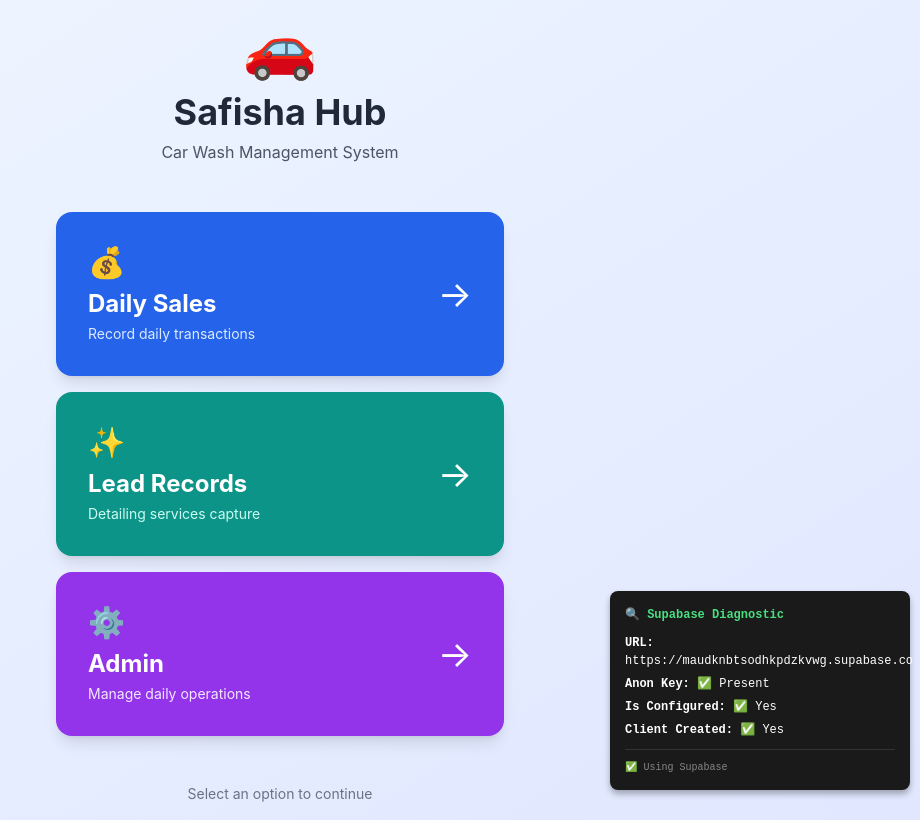
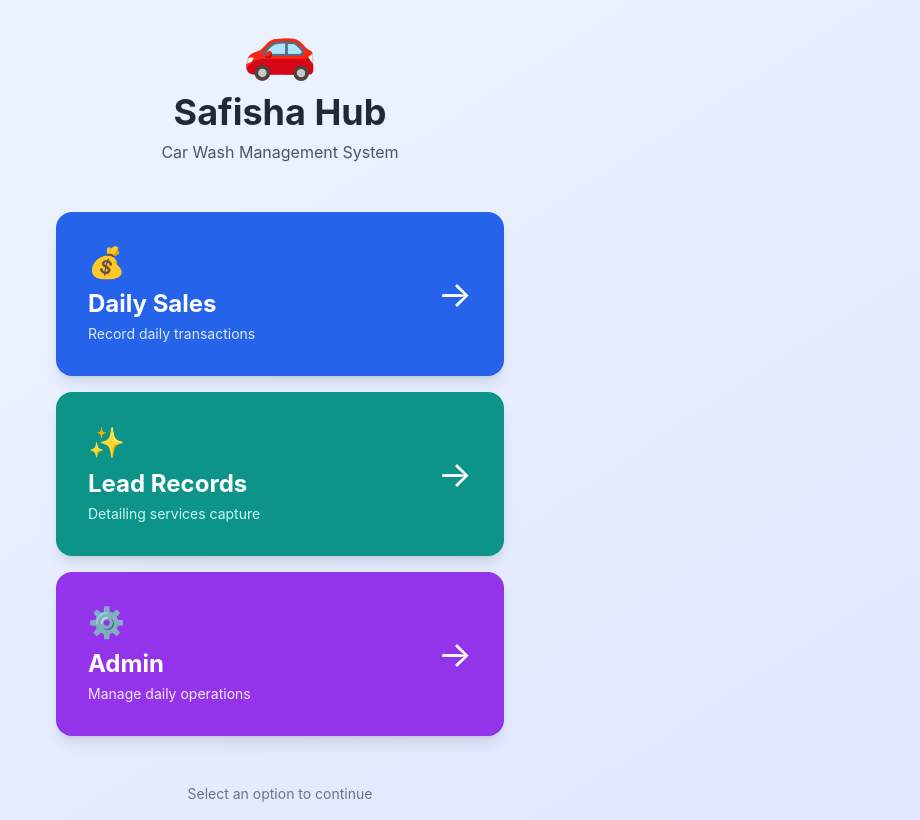
Before and after one commit to zacq/safishahub, a React (Create React App) app: page / in a window 1280 px wide. Shown: the whole page, without its empty margins (360-1280 px from the left). Built offline with nearby package versions, Linux system fonts and the light colour scheme.

Commit message:
Remove diagnostic panel from UI

```diff
--- a/src/App.js
+++ b/src/App.js
@@ -3,7 +3,6 @@ import Home from "./components/Home";
 import Records from "./components/Records";
 import Autodetailing from "./components/Autodetailing";
 import Admin from "./components/Admin";
-import DiagnosticInfo from "./components/DiagnosticInfo";
 
 export default function App() {
   const [currentPage, setCurrentPage] = useState('home');
@@ -18,7 +17,6 @@ export default function App() {
       {currentPage === 'records' && <Records onNavigate={handleNavigate} />}
       {currentPage === 'autodetailing' && <Autodetailing onNavigate={handleNavigate} />}
       {currentPage === 'admin' && <Admin onNavigate={handleNavigate} />}
-      <DiagnosticInfo />
     </>
   );
 }
```
